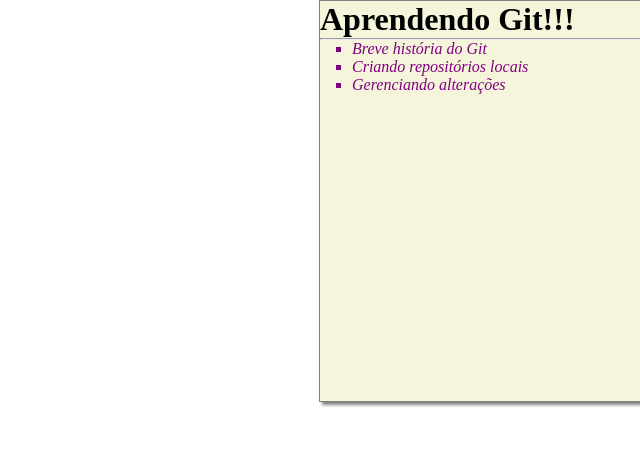
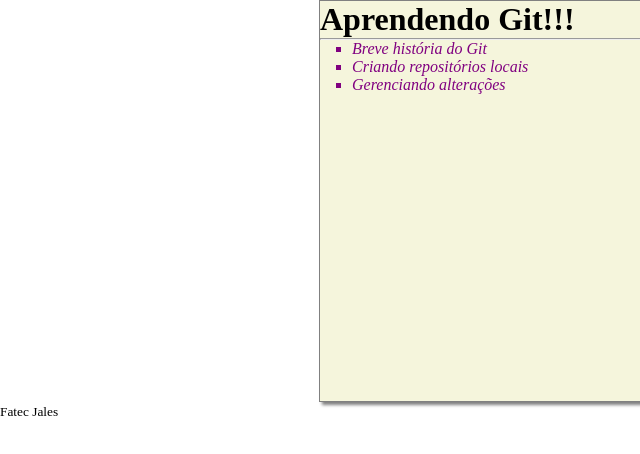
Before and after one commit to joaovneres/si_intro_git, a plain HTML site: page index.html in a window 1280 px wide. Shown: the full height of the page, 0-640 px from the left. Drawn offline with Linux system fonts and the light colour scheme.

Commit message:
Footer added

```diff
--- a/index.html
+++ b/index.html
@@ -19,6 +19,9 @@
             <li>Gerenciando alterações</li>
         </ul>
     </div>
+    <footer>
+        <small>Fatec Jales</small>
+    </footer>
 </body>
 
 </html>
```
